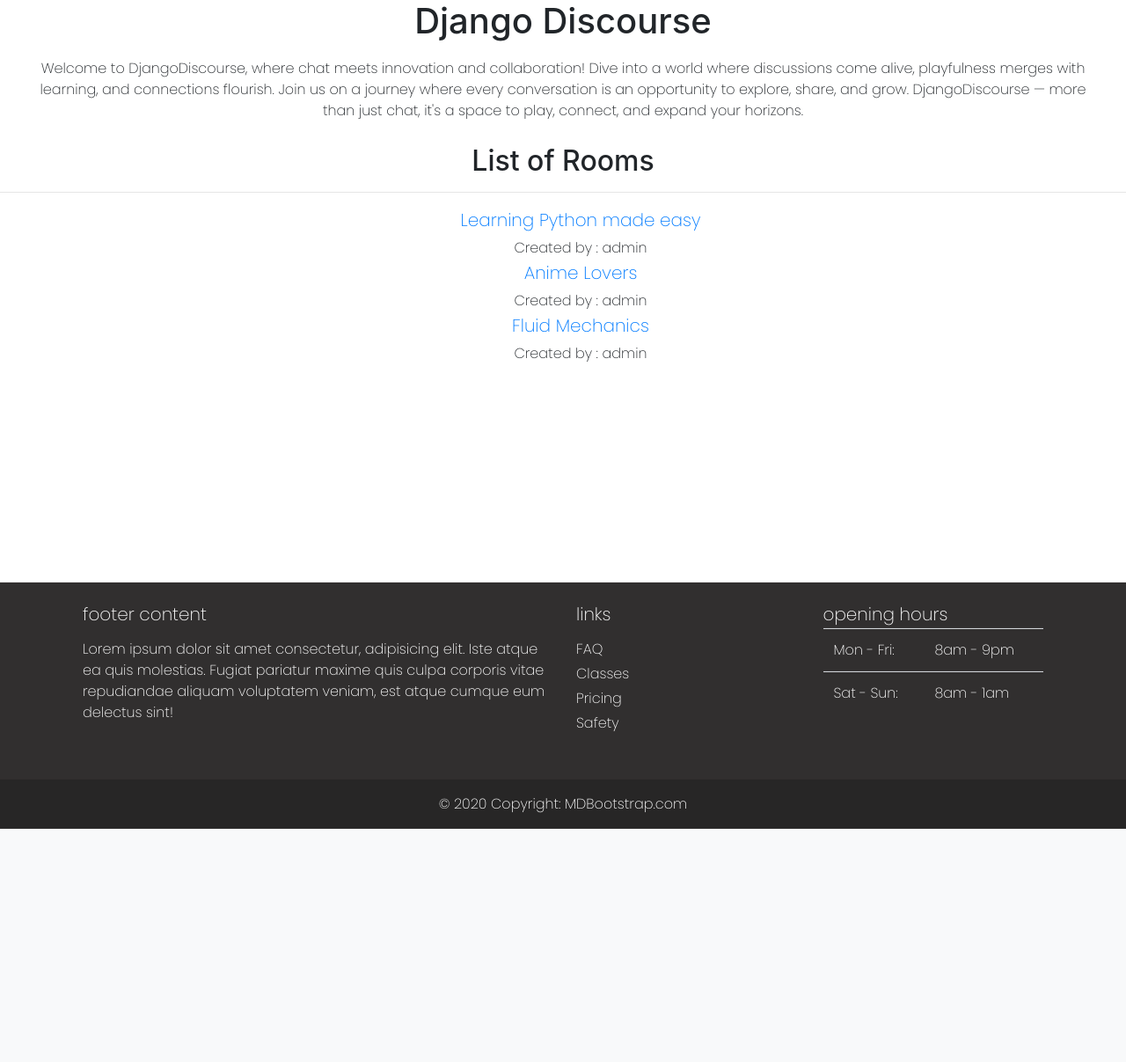
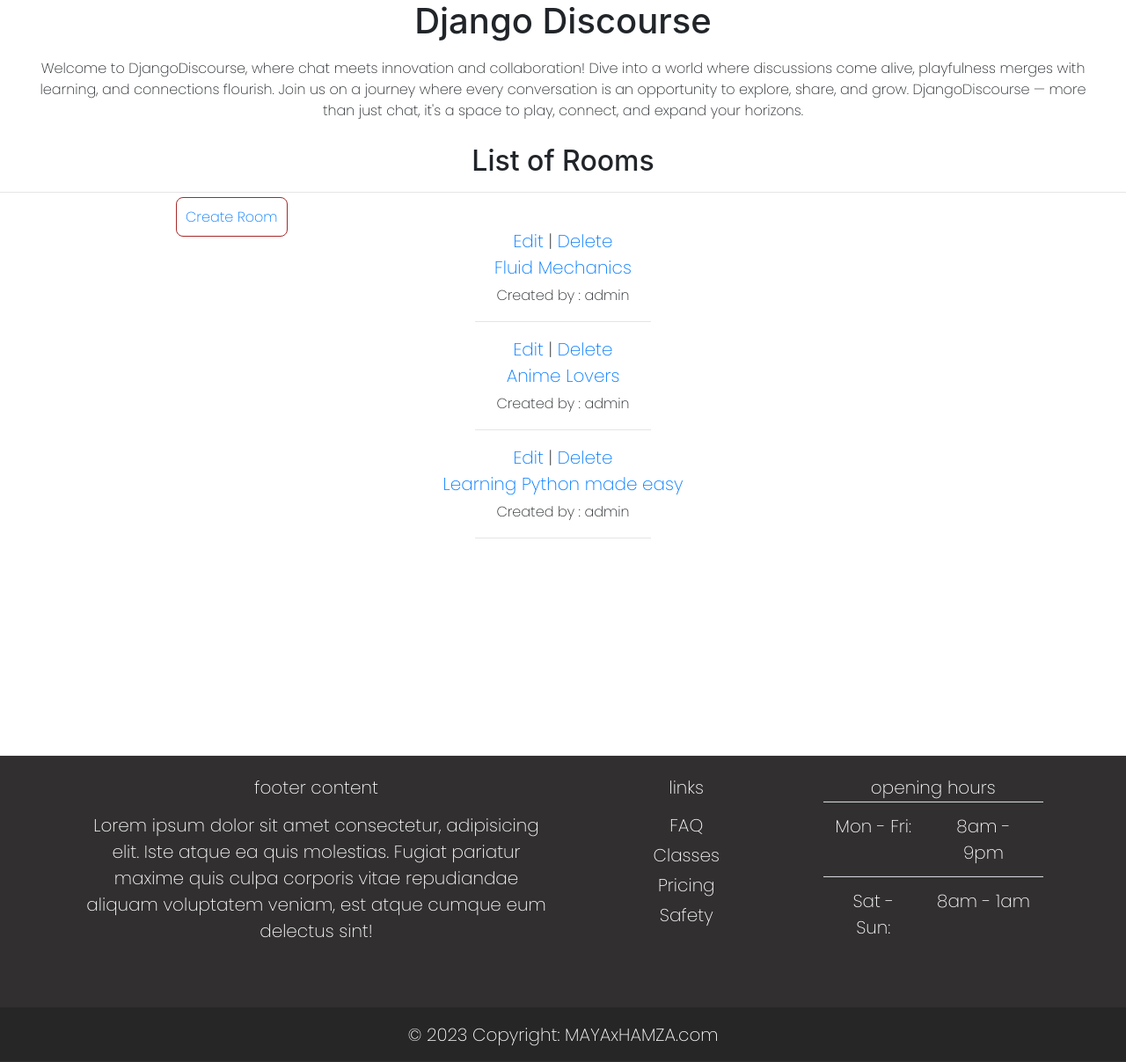
Before and after one commit to hamzamalik22/DjangoDiscourse, a Django app: page / in a window 1280 px wide. Shown: the part 56-1263 px from the top of the page at 88% size. Before the commit the page ends 998 px from the top, so only its background shows below. Run offline with Django 4.2, Linux system fonts and the light colour scheme; data comes from the database, SQL or seed files in the repository; both versions use the stored data as it was after the commit.

Commit message:
CRUD operations on Chat Rooms

```diff
--- a/DjangoDiscourse/chat/models.py
+++ b/DjangoDiscourse/chat/models.py
@@ -17,6 +17,9 @@
     updated = models.DateTimeField(auto_now=True)
     created = models.DateTimeField(auto_now_add=True)
 
+    class Meta:
+        ordering = ['-updated','-created']
+
     def __str__(self):
         return self.name
 
--- a/DjangoDiscourse/chat/templates/chat/home.html
+++ b/DjangoDiscourse/chat/templates/chat/home.html
@@ -1,19 +1,32 @@
-{% extends "base.html" %}
-{% block content %}
+{% extends "base.html" %} {% block content %}
 
-<h1 style="text-align: center;">Django Discourse</h1>
-<p style="text-align: center;padding: 10px 30px;">Welcome to DjangoDiscourse, where chat meets innovation and collaboration! Dive into a world where discussions come alive, playfulness merges with learning, and connections flourish. Join us on a journey where every conversation is an opportunity to explore, share, and grow. DjangoDiscourse — more than just chat, it's a space to play, connect, and expand your horizons.</p>
+<h1 style="text-align: center">Django Discourse</h1>
+<p style="text-align: center; padding: 10px 30px">
+    Welcome to DjangoDiscourse, where chat meets innovation and collaboration!
+    Dive into a world where discussions come alive, playfulness merges with
+    learning, and connections flourish. Join us on a journey where every
+    conversation is an opportunity to explore, share, and grow. DjangoDiscourse —
+    more than just chat, it's a space to play, connect, and expand your horizons.
+</p>
 
-<h2 style="text-align: center;">List of Rooms</h2>
-<hr>
-<div style="text-align: center;">
-    <ul style="list-style: none;font-size: 20px;">
-        {% for room in rooms %}
-        <a href="{% url 'room' room.id %}" target="_blank"><li>{{ room.name }}</li></a>
-        <small>Created by : {{room.host}}</small>
-        {% endfor %}
-    </ul>
+<h2 style="text-align: center">List of Rooms</h2>
+<hr />
+<div>
+    <a href="{% url 'create-room' %}" style="margin: 200px;border: 1px solid brown;padding: 10px;border-radius: 8px;" target="_blank">Create Room</a>
+    {% for room in rooms %}
+    <div style="text-align: center">
+        <div style="list-style: none; font-size: 20px">
+
+            <a href="{% url 'update-room' room.id %}" target="_blank">Edit</a> |
+            <a href="{% url 'delete-room' room.id %}" target="_blank">Delete</a>
+            <a href="{% url 'room' room.id %}" target="_blank">
+                <li>{{ room.name }}</li>
+            </a>
+            <small>Created by : {{room.host}}</small>
+            <hr style="width: 200px;">
+            {% endfor %}
+        </div>
+    </div>
 </div>
 
-
 {% endblock %}
--- a/DjangoDiscourse/chat/urls.py
+++ b/DjangoDiscourse/chat/urls.py
@@ -3,5 +3,10 @@
 
 urlpatterns = [
     path('',views.home,name='home'),
-    path('room/<str:pk>',views.room,name="room")
+    path('room/<str:pk>',views.room,name="room"),
+
+    path('create-room',views.createRoom,name="create-room"),
+    path('update-room/<str:pk>',views.updateRoom,name="update-room"),
+    path('delete-room/<str:pk>',views.deleteRoom,name="delete-room"),
+
 ]
--- a/DjangoDiscourse/chat/views.py
+++ b/DjangoDiscourse/chat/views.py
@@ -1,5 +1,6 @@
-from django.shortcuts import render
+from django.shortcuts import render,redirect
 from .models import *
+from .forms import *
 
 
 
@@ -21,3 +22,35 @@
     room = Room.objects.get(id=pk)
     context = {'room' : room}
     return render(request,'chat/room.html',context)
+
+def createRoom(request):
+    form = RoomForm()
+    if request.method ==  'POST':
+        form = RoomForm(request.POST)
+        if form.is_valid():
+            form.save()
+            return redirect('home')
+    context = {'form' : form}
+    return render(request,'chat/room_form.html',context)
+
+
+def updateRoom(request,pk):
+    room = Room.objects.get(id=pk)
+    form = RoomForm(instance=room)
+
+    if request.method == 'POST':
+        form = RoomForm(request.POST,instance=room)
+        if form.is_valid():
+            form.save()
+            return redirect('home')
+
+    context = {'form' : form}
+    return render(request,'chat/room_form.html',context)
+
+def deleteRoom(request,pk):
+    room = Room.objects.get(id=pk)
+    if request.method == 'POST':
+        room.delete()
+        return redirect('home')
+    context = {'obj' : room}
+    return render(request,'chat/delete.html',context)
--- a/DjangoDiscourse/templates/base.html
+++ b/DjangoDiscourse/templates/base.html
@@ -104,8 +104,8 @@
         </div>
       </div>
       <div class="text-center p-3" style="background-color: rgba(0, 0, 0, 0.2);color: #ffffff;">
-        © 2020 Copyright:
-        <a class="text-white" href="https://mdbootstrap.com/">MDBootstrap.com</a>
+        © 2023 Copyright:
+        <a class="text-white" href="https://mdbootstrap.com/">MAYAxHAMZA.com</a>
       </div>
       <!-- Copyright -->
     </footer>
```
Also changed, not shown: DjangoDiscourse/chat/forms.py (added, +7 -0 lines), DjangoDiscourse/chat/templates/chat/delete.html (added, +19 -0 lines), DjangoDiscourse/chat/templates/chat/room_form.html (added, +16 -0 lines), DjangoDiscourse/chat/migrations/0002_alter_room_options.py (added), DjangoDiscourse/db.sqlite3.
